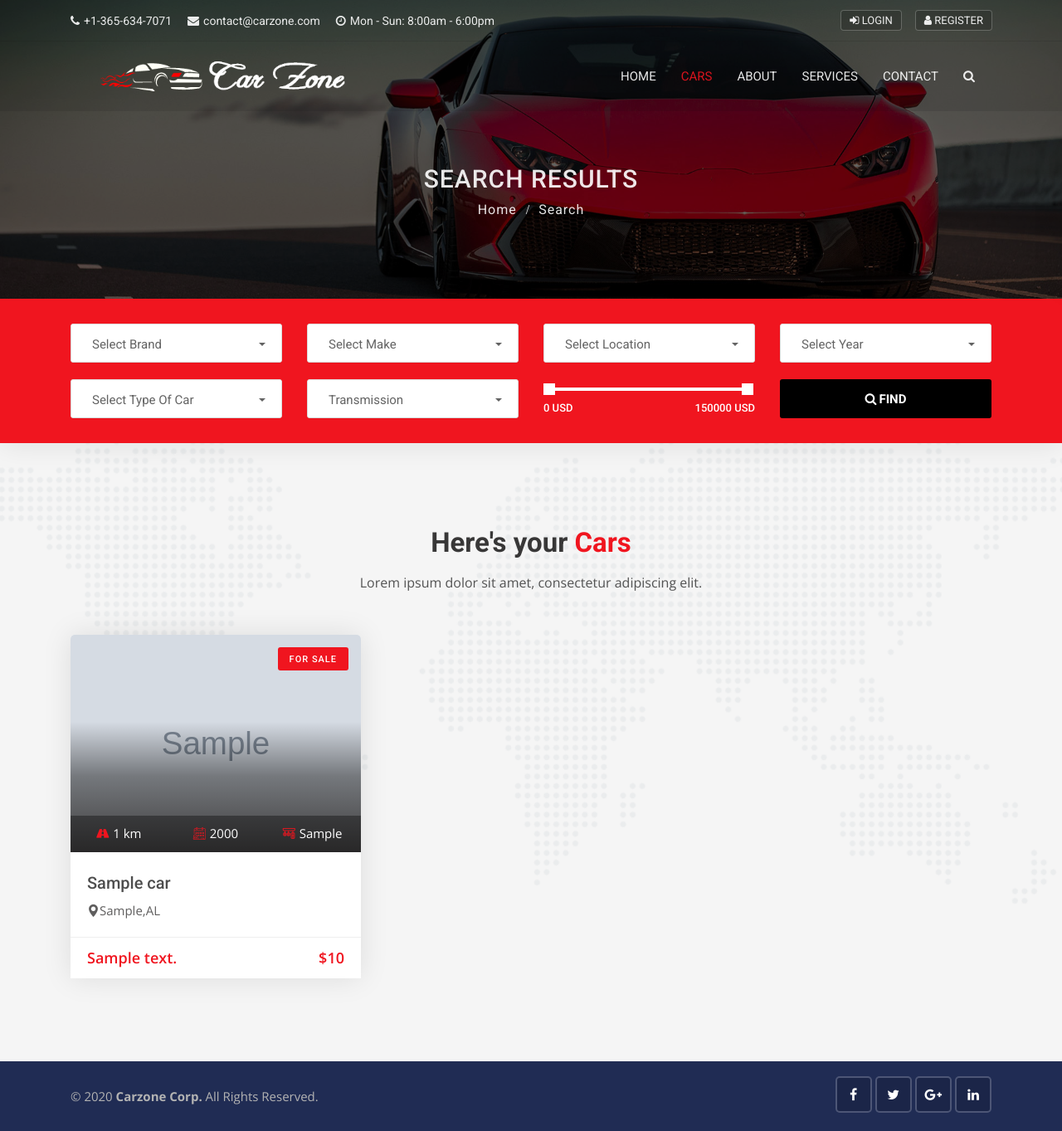
After one commit to dilipksahu/Data_Science_Projects, a Django app: page /cars/search in a window 1280 px wide. The commit adds this page. Shown: the whole page at 83% size. Run offline with Django 3.2, Linux system fonts and the light colour scheme; tables that the repository leaves empty hold one stand-in row (values such as "Sample post"); grey boxes marked "Sample" are stand-in pictures; some libraries are stand-ins or nearby versions.

Commit message:
Search page set up and search icon  functioanlity done till model search

```diff
--- a/CarZone-Django-Project/cars/urls.py
+++ b/CarZone-Django-Project/cars/urls.py
@@ -5,4 +5,5 @@ from . import views
 urlpatterns = [
     path('',views.cars,name='cars'),
     path('<int:id>',views.car_detail,name='car_detail'),
+    path('search',views.search,name='search'),
 ]
--- a/CarZone-Django-Project/cars/views.py
+++ b/CarZone-Django-Project/cars/views.py
@@ -19,3 +19,19 @@ def car_detail(request,id):
         'single_car':single_car,
     }
     return render(request,'cars/car_detail.html',data)
+
+def search(request):
+    cars = Car.objects.order_by('-created_date')
+    if 'keyword' in request.GET:
+        keyword = request.GET['keyword']   # Storing website url keyword value on variable
+        if keyword:
+            cars = cars.filter(description__icontains=keyword)  # check in car description
+
+    if 'model' in request.GET:
+        model = request.GET['model']
+        if model:
+            cars = cars.filter(model__iexact=model)
+    data = {
+        'cars':cars
+    }
+    return render(request,'cars/search.html',data)
--- a/CarZone-Django-Project/templates/base.html
+++ b/CarZone-Django-Project/templates/base.html
@@ -55,8 +55,8 @@
 <!-- Full Page Search -->
 <div id="full-page-search">
     <button type="button" class="close">×</button>
-    <form action="https://storage.googleapis.com/theme-vessel/carhouse/index.html#" class="search-header">
-        <input type="search" value="" placeholder="type keyword(s) here. Eg: audi, benz etc" />
+    <form action="{% url 'search' %}" class="search-header">
+        <input type="search" value="" placeholder="type keyword(s) here. Eg: audi, benz etc" name='keyword'/>
         <button type="submit" class="btn btn-sm button-theme">Search</button>
     </form>
 </div>
--- /dev/null
+++ b/CarZone-Django-Project/templates/cars/search.html
@@ -0,0 +1,201 @@
+{% extends 'base.html' %}
+{% block content %}
+{% load humanize %}
+<!-- Banner start -->
+<div class="sub-banner overview-bgi">
+    <div class="container breadcrumb-area">
+        <div class="breadcrumb-areas">
+            <h1>Search Results</h1>
+            <ul class="breadcrumbs">
+                <li><a href="index.html">Home</a></li>
+                <li class="active">Search</li>
+            </ul>
+        </div>
+    </div>
+</div>
+<!-- Banner end -->
+
+<!-- Search box 3 start -->
+<div class="search-box-3 sb-7 bg-active">
+    <div class="container">
+        <div class="search-area-inner">
+            <div class="search-contents">
+                <form method="GET">
+                    <div class="row">
+                        <div class="col-lg-3 col-md-6 col-sm-6 col-6">
+                            <div class="form-group">
+                                <select class="selectpicker search-fields" name="select-brand">
+                                    <option disabled="disabled" selected="selected">Select Brand</option>
+                                    <option>Audi</option>
+                                    <option>BMW</option>
+                                    <option>Honda</option>
+                                    <option>Nissan</option>
+                                </select>
+                            </div>
+                        </div>
+                        <div class="col-lg-3 col-md-6 col-sm-6 col-6">
+                            <div class="form-group">
+                                <select class="selectpicker search-fields" name="select-make">
+                                    <option disabled="disabled" selected="selected">Select Make</option>
+                                    <option>BMW</option>
+                                    <option>Honda</option>
+                                    <option>Lamborghini Huracán</option>
+                                    <option>Sports Car</option>
+                                </select>
+                            </div>
+                        </div>
+                        <div class="col-lg-3 col-md-6 col-sm-6 col-6">
+                            <div class="form-group">
+                                <select class="selectpicker search-fields" name="select-location">
+                                    <option disabled="disabled" selected="selected">Select Location</option>
+                                    <option>United States</option>
+                                    <option>United Kingdom</option>
+                                </select>
+                            </div>
+                        </div>
+                        <div class="col-lg-3 col-md-6 col-sm-6 col-6">
+                            <div class="form-group">
+                                <select class="selectpicker search-fields" name="select-year">
+                                    <option disabled="disabled" selected="selected">Select Year</option>
+                                    <option>2016</option>
+                                    <option>2017</option>
+                                    <option>2018</option>
+                                    <option>2019</option>
+                                </select>
+                            </div>
+                        </div>
+                    </div>
+                    <div class="row">
+                        <div class="col-lg-3 col-md-6 col-sm-6 col-6">
+                            <div class="form-group">
+                                <select class="selectpicker search-fields" name="select-type">
+                                    <option disabled="disabled" selected="selected">Select Type Of Car</option>
+                                    <option>New Car</option>
+                                    <option>Used Car</option>
+                                </select>
+                            </div>
+                        </div>
+                        <div class="col-lg-3 col-md-6 col-sm-6 col-6">
+                            <div class="form-group">
+                                <select class="selectpicker search-fields" name="transmission">
+                                    <option disabled="disabled" selected="selected">Transmission</option>
+                                    <option>Automatic</option>
+                                    <option>Manual</option>
+                                </select>
+                            </div>
+                        </div>
+                        <div class="col-lg-3 col-md-6 col-sm-6 col-6">
+                            <div class="form-group">
+                                <div class="range-slider">
+                                    <div data-min="0" data-max="150000" data-unit="USD" data-min-name="min_price" data-max-name="max_price" class="range-slider-ui ui-slider" aria-disabled="false"></div>
+                                    <div class="clearfix"></div>
+                                </div>
+                            </div>
+                        </div>
+                        <div class="col-lg-3 col-md-6 col-sm-6 col-6">
+                            <div class="form-group">
+                                <button class="btn btn-block button-theme btn-md">
+                                    <i class="fa fa-search"></i>Find
+                                </button>
+                            </div>
+                        </div>
+                    </div>
+                </form>
+            </div>
+        </div>
+    </div>
+</div>
+<!-- Search box 3 end -->
+
+<!-- Featured car start -->
+<div class="featured-car content-area">
+    <div class="container">
+        <!-- Main title -->
+        <div class="main-title">
+            <h1>Here's your <span>Cars</span></h1>
+            <p>Lorem ipsum dolor sit amet, consectetur adipiscing elit.</p>
+        </div>
+        <div class="row">
+          {% for car in cars %}
+            <div class="col-lg-4 col-md-6">
+                <div class="car-box">
+                    <div class="car-thumbnail">
+                        <a href="{% url 'car_detail' car.id %}" class="car-img">
+                            <div class="tag">For Sale</div>
+                            <img class="d-block w-100" src="{{car.car_photo.url}}" alt="car" style="min-height:262px; max-height:262px;">
+                            <div class="facilities-list clearfix">
+                                <ul>
+                                    <li>
+                                        <span><i class="flaticon-way"></i></span>{{car.miles | intcomma }} km
+                                    </li>
+                                    <li>
+                                        <span><i class="flaticon-calendar-1"></i></span>{{car.year}}
+                                    </li>
+                                    <li>
+                                        <span><i class="flaticon-manual-transmission"></i></span>{{car.transmission}}
+                                    </li>
+                                </ul>
+                            </div>
+                        </a>
+                        <div class="carbox-overlap-wrapper">
+                            <div class="overlap-box">
+                                <div class="overlap-btns-area">
+                                    <div class="car-magnify-gallery">
+                                        <a href="{{car.car_photo.url}}" class="overlap-btn">
+                                            <i class="fa fa-expand"></i>
+                                            <img class="hidden" src="{{car.car_photo.url}}">
+                                        </a>
+                                        {% if car.car_photo_1 %}
+                                        <a href="{{car.car_photo_1.url}}" class="hidden">
+                                            <img class="hidden" src="{{car.car_photo_1.url}}">
+                                        </a>
+                                        {% endif %}
+                                        {% if car.car_photo_2 %}
+                                        <a href="{{car.car_photo_2.url}}" class="hidden">
+                                            <img class="hidden" src="{{car.car_photo_2.url}}">
+                                        </a>
+                                        {% endif %}
+                                        {% if car.car_photo_3 %}
+                                        <a href="{{car.car_photo_3.url}}" class="hidden">
+                                            <img class="hidden" src="{{car.car_photo_3.url}}">
+                                        </a>
+                                        {% endif %}
+                                        {% if car.car_photo_4 %}
+                                        <a href="{{car.car_photo_4.url}}" class="hidden">
+                                            <img class="hidden" src="{{car.car_photo_4.url}}">
+                                        </a>
+                                        {% endif %}
+                                    </div>
+                                </div>
+                            </div>
+                        </div>
+                    </div>
+                    <div class="detail">
+                        <h1 class="title">
+                            <a href="{% url 'car_detail' car.id %}">{{car.car_title}}</a>
+                        </h1>
+                        <div class="location">
+                            <a href="{% url 'car_detail' car.id %}">
+                                <i class="flaticon-pin"></i>{{car.city}},{{car.state}}
+                            </a>
+                        </div>
+                    </div>
+                    <div class="footer clearfix">
+                        <div class="pull-left ratings days">
+                            <p class="cartype">{{car.body_style}}</p>
+                        </div>
+                        <div class="pull-right">
+                            <p class="price">${{car.price | intcomma }}</p>
+                        </div>
+                    </div>
+                </div>
+            </div>
+          {% endfor %}
+
+
+        </div>
+    </div>
+</div>
+<!-- Featured car end -->
+
+{% endblock %}
```
Also changed, not shown: CarZone-Django-Project/pages/views.py (+13 -3 lines), CarZone-Django-Project/templates/pages/home.html (+22 -32 lines).
